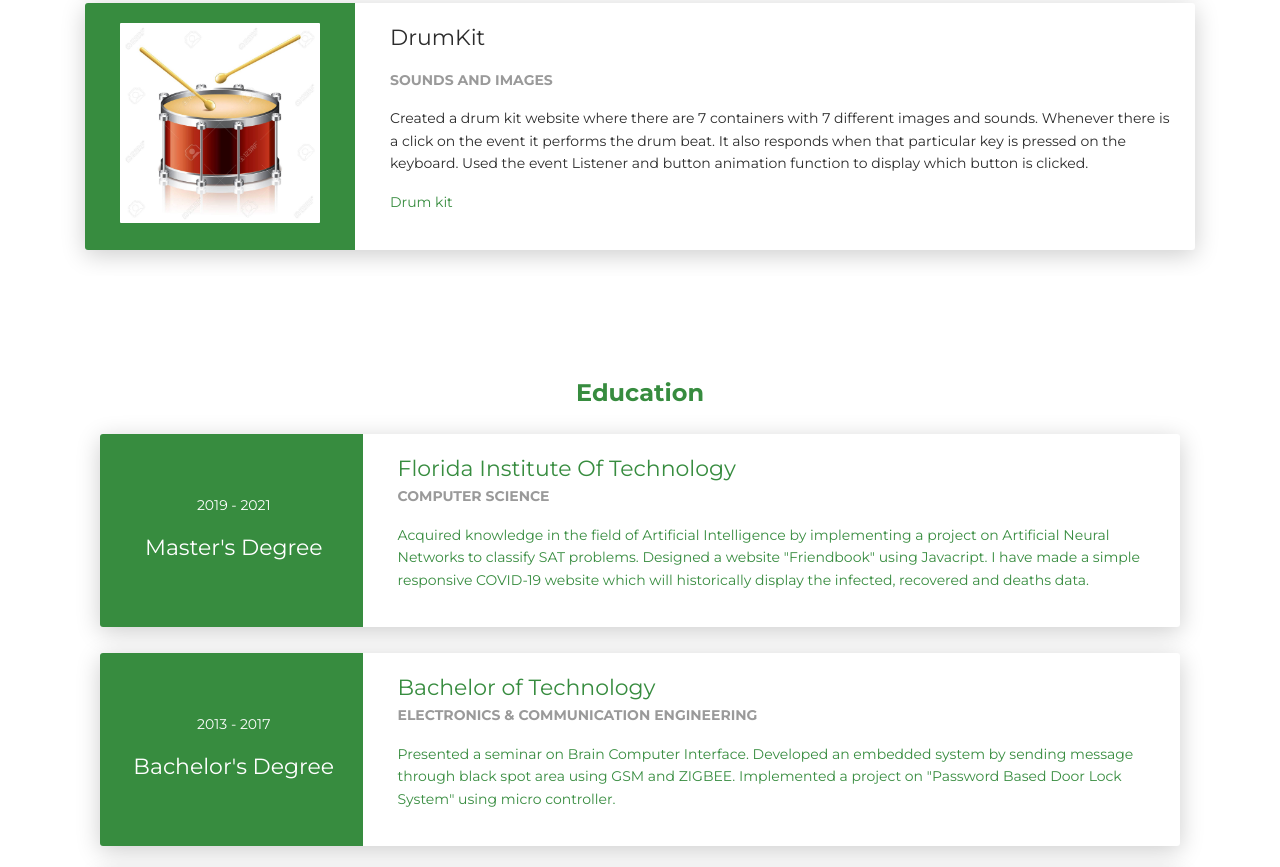
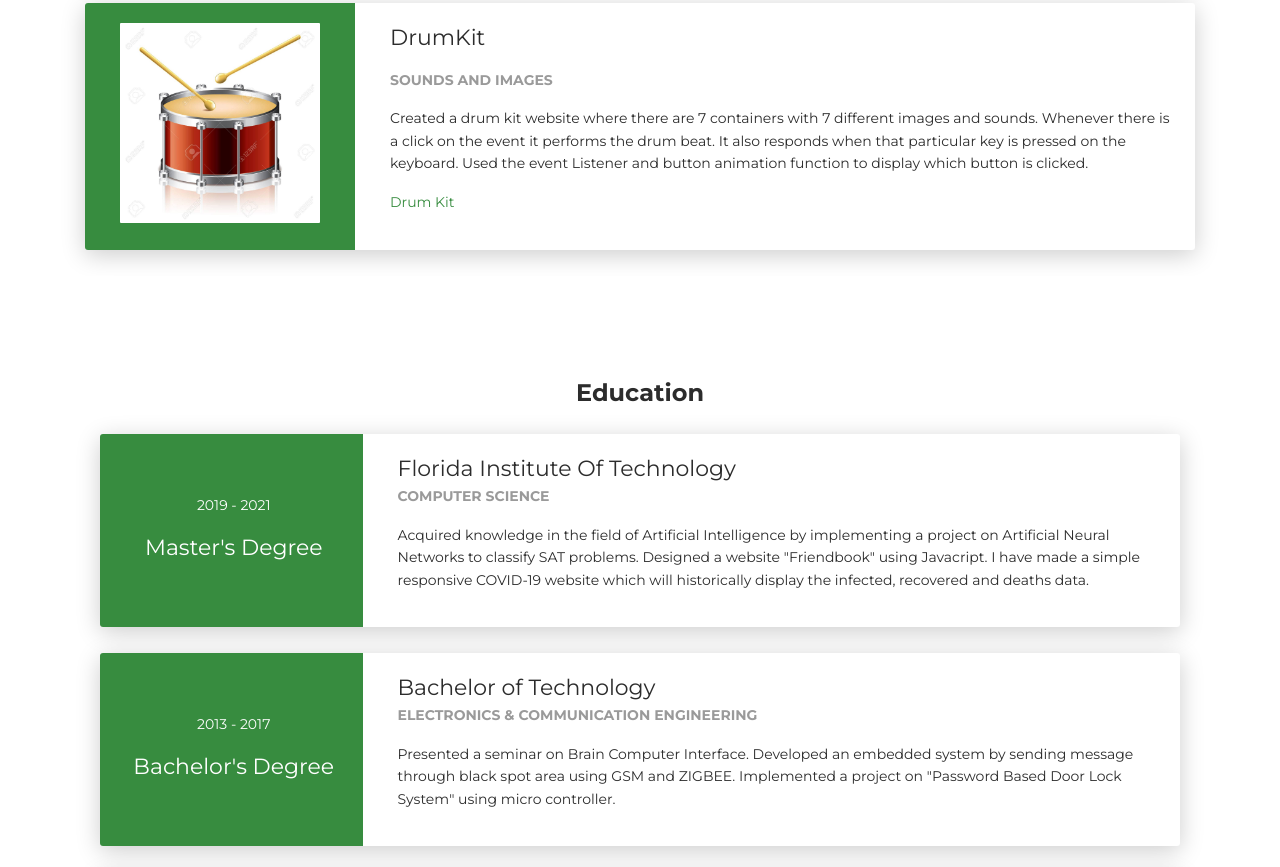
Before and after one commit to sreech96/resume, a plain HTML site: page index.html in a window 1280 px wide. Shown: the part 1693-2560 px from the top of the page. Drawn offline with Linux system fonts and the light colour scheme.

Commit message:
Update index.html

```diff
--- a/index.html
+++ b/index.html
@@ -200,7 +200,7 @@
                   <div class="h5">DrumKit</div>
                   <p class="category">Sounds and Images</p>
                   <p>Created a drum kit website where there are 7 containers with 7 different images and sounds. Whenever there is a click on the event it performs the drum beat. It also responds when that particular key is pressed on the keyboard. Used the event Listener and button animation function to display which button is clicked.</p>
-                  <p><a href ="https://sreech96.github.io/Drum-kit/"</a>Drum kit</p>
+                  <p><a href ="https://sreech96.github.io/Drum-kit/">Drum Kit</a></p>
 
                 </div>
               </div>
```
